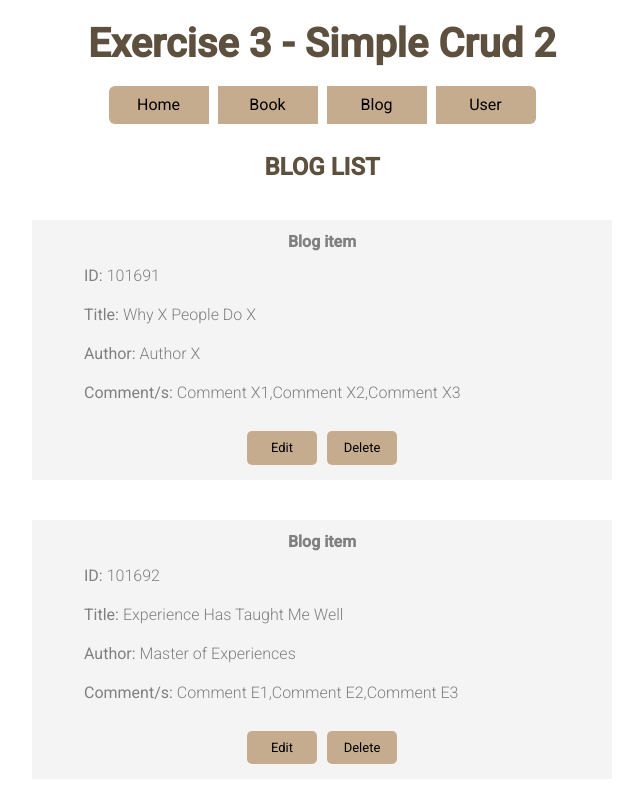
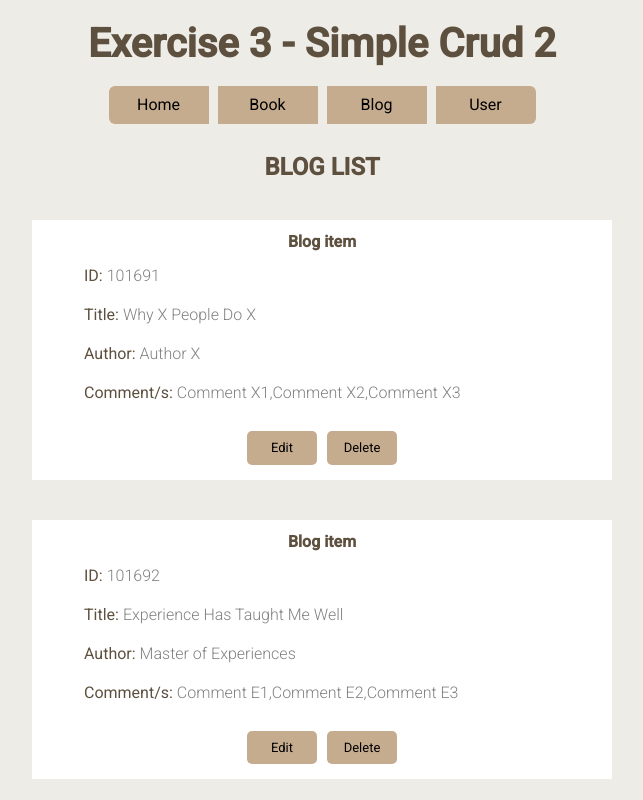
Before and after one commit to johnicute5/exercise5, an Angular app: page /blog in a window 1280 px wide. Shown: the top 800 px of the page, without its empty margins (318-961 px from the left). Built offline with nearby package versions, Linux system fonts and the light colour scheme.

Commit message:
withBgcolor

```diff
--- a/src/app/blog/components/blog-item/blog-item.component.scss
+++ b/src/app/blog/components/blog-item/blog-item.component.scss
@@ -4,11 +4,14 @@
   padding: 10px;
   font-size: medium;
   color: gray;
-  background: #f4f4f4;
+  background: white;
 }
 ul {
 list-style-type: none;
 font-weight: 300;
+}
+b{
+  color: #5e503f;
 }
 li{
 padding: 5px;
--- a/src/app/book/components/book-item/book-item.component.scss
+++ b/src/app/book/components/book-item/book-item.component.scss
@@ -4,11 +4,14 @@
     padding: 10px;
     font-size: medium;
     color: gray;
-    background: #f4f4f4;
+    background: white;
 }
 ul {
   list-style-type: none;
   font-weight: 300;
+}
+b{
+  color: #5e503f;
 }
 li{
   padding: 5px;
--- a/src/app/user/pages/profile/profile.component.html
+++ b/src/app/user/pages/profile/profile.component.html
@@ -3,16 +3,16 @@
 <div class="center">
 <form #userForm="ngForm" (ngSubmit)="submitProfile()">
     <div  class="form-group">
-        <label for="email"></label>
         <input [(ngModel)]="profile.email" type="text" id="email"  name="email" placeholder="Email" class="form-control" required email>
     </div>
+
     <div class="form-group">
         <label for="name"></label>
         <input [(ngModel)]="profile.name"  type="text" id="name" name="name" placeholder="Name" class="form-control" required>
     </div>
     <div class="form-group">
         <label for="bio"></label>
-        <textarea [(ngModel)]="profile.bio"  rows="4" cols="50" id="bio" name="bio" placeholder="Bio" class="form-control"></textarea>
+        <textarea [(ngModel)]="profile.bio"  rows="4" cols="50" id="bio" name="bio" placeholder="Bio..." class="form-control"></textarea>
     </div>
     <div class="form-group">
         <label for="active"></label>
--- a/src/index.html
+++ b/src/index.html
@@ -2,7 +2,7 @@
 <html lang="en">
 <head>
   <meta charset="utf-8">
-  <title>SimpleCrud2</title>
+  <title>Exercise 3 - SimpleCrud2</title>
   <base href="/">
   <meta name="viewport" content="width=device-width, initial-scale=1">
   <link rel="icon" type="image/x-icon" href="favicon.ico">
--- a/src/styles.scss
+++ b/src/styles.scss
@@ -1,4 +1,5 @@
 /* You can add global styles to this file, and also import other style files */
 
-html, body { height: 100%; }
+html, body { height: 100%;
+background-color: rgb(238, 236, 231);}
 body { margin: 0; font-family: Roboto, "Helvetica Neue", sans-serif; }
```
